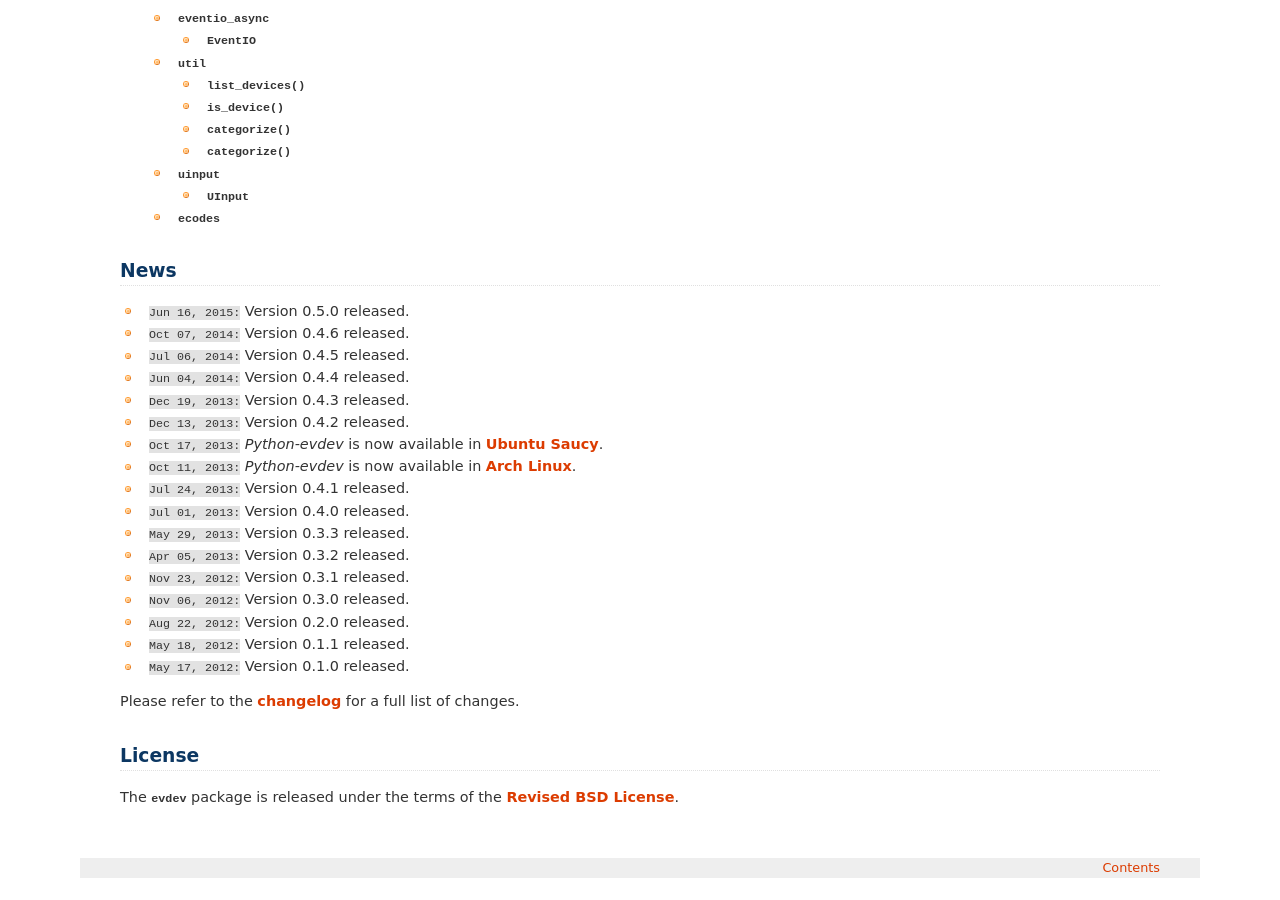
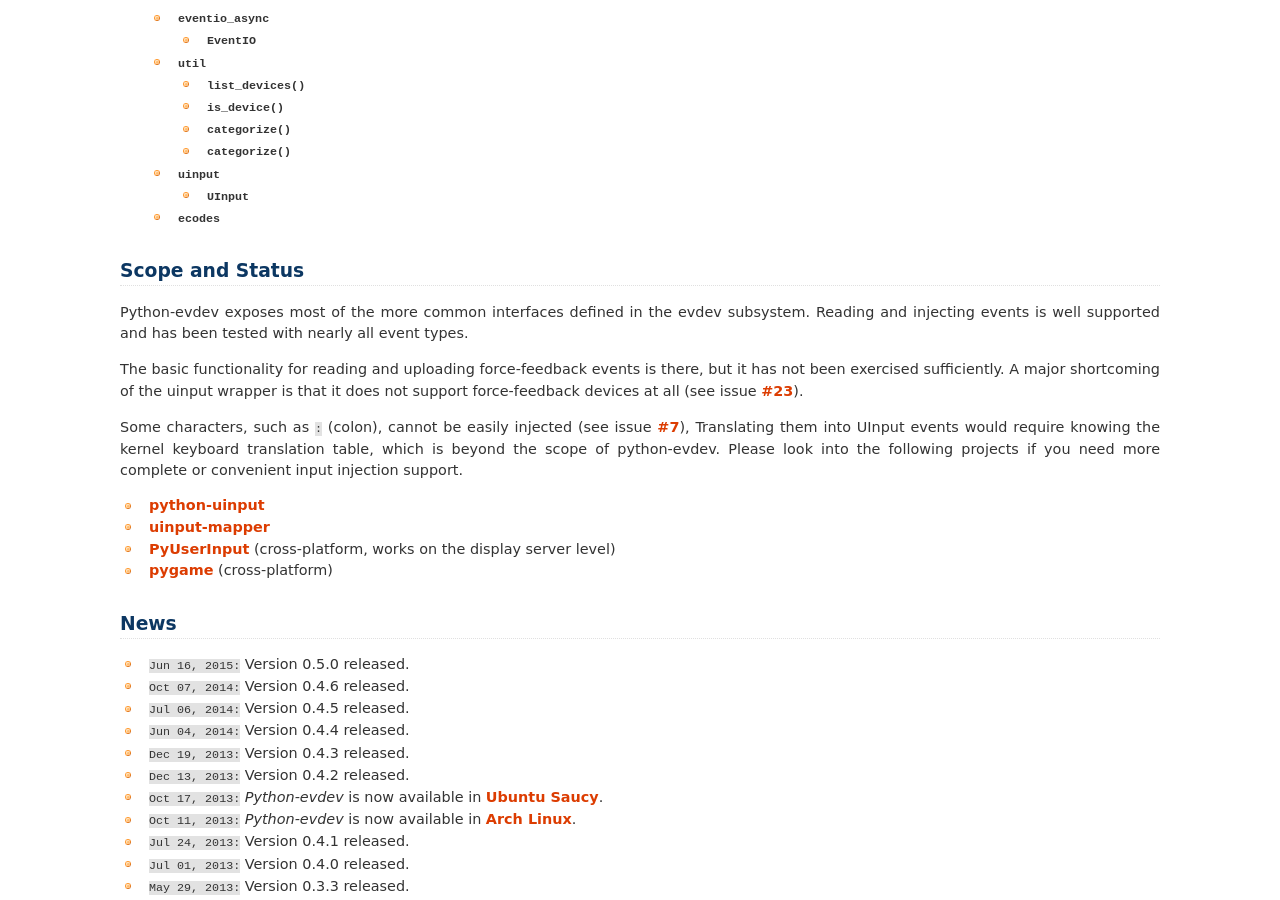
Before and after one commit to gvalkov/python-evdev, a Sphinx documentation site: the page built from docs/index.rst, in a window 1280 px wide and 900 px high, scrolled down 2572 px. Built offline with Sphinx 7.4.7, drawn with Linux system fonts in a browser that asks for light colours.

Commit message:
Add paragraph on the current scope and status

```diff
--- a/docs/index.rst
+++ b/docs/index.rst
@@ -236,6 +236,30 @@ More information:
   * :mod:`ecodes <evdev.ecodes>`
 
 
+Scope and Status
+----------------
+
+Python-evdev exposes most of the more common interfaces defined in the evdev
+subsystem. Reading and injecting events is well supported and has been tested
+with nearly all event types.
+
+The basic functionality for reading and uploading force-feedback events is
+there, but it has not been exercised sufficiently. A major shortcoming of the
+uinput wrapper is that it does not support force-feedback devices at all (see
+issue `#23`_).
+
+Some characters, such as ``:`` (colon), cannot be easily injected (see issue
+`#7`_), Translating them into UInput events would require knowing the kernel
+keyboard translation table, which is beyond the scope of python-evdev. Please
+look into the following projects if you need more complete or convenient input
+injection support.
+
+- python-uinput_
+- uinput-mapper_
+- PyUserInput_ (cross-platform, works on the display server level)
+- pygame_ (cross-platform)
+
+
 News
 ----
 .. include:: news.rst
@@ -258,3 +282,11 @@ The :mod:`evdev` package is released under the terms of the `Revised BSD License
 .. _pip:               http://pip.readthedocs.org/en/latest/installing.html
 .. _example:           https://github.com/gvalkov/python-evdev/tree/master/examples
 .. _`async/await`:     https://docs.python.org/3/library/asyncio-task.html
+
+.. _python-uinput:     https://github.com/tuomasjjrasanen/python-uinput
+.. _uinput-mapper:     https://github.com/MerlijnWajer/uinput-mapper
+.. _PyUserInput:       https://github.com/PyUserInput/PyUserInput
+.. _pygame:            http://www.pygame.org/
+
+.. _`#7`:  https://github.com/gvalkov/python-evdev/issues/7
+.. _`#23`: https://github.com/gvalkov/python-evdev/pull/23
```
